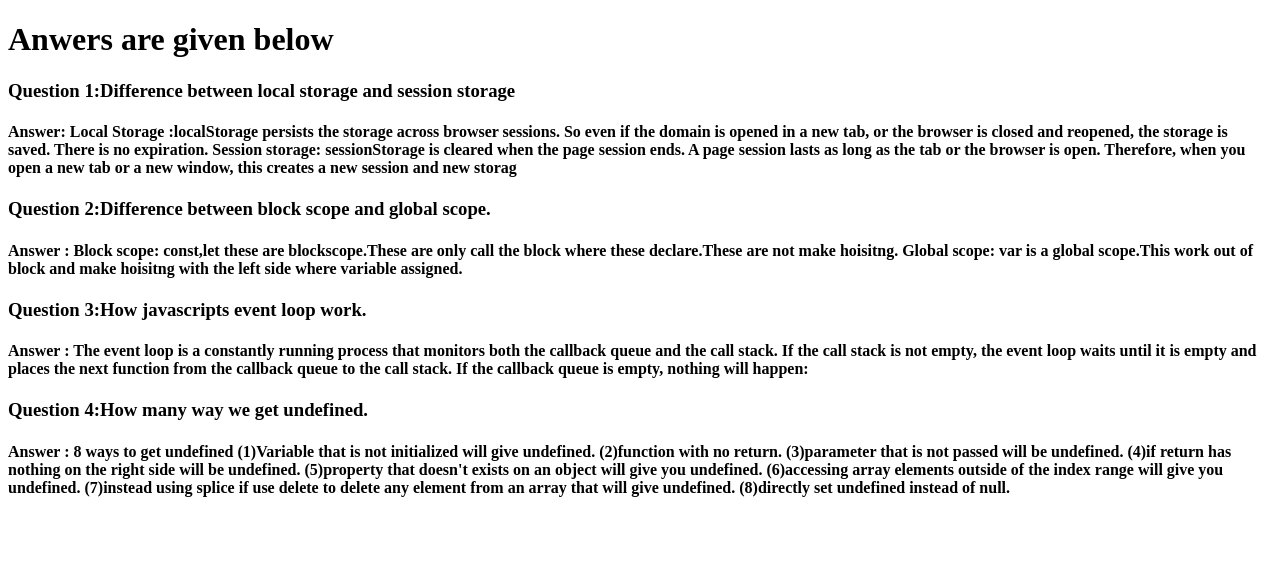
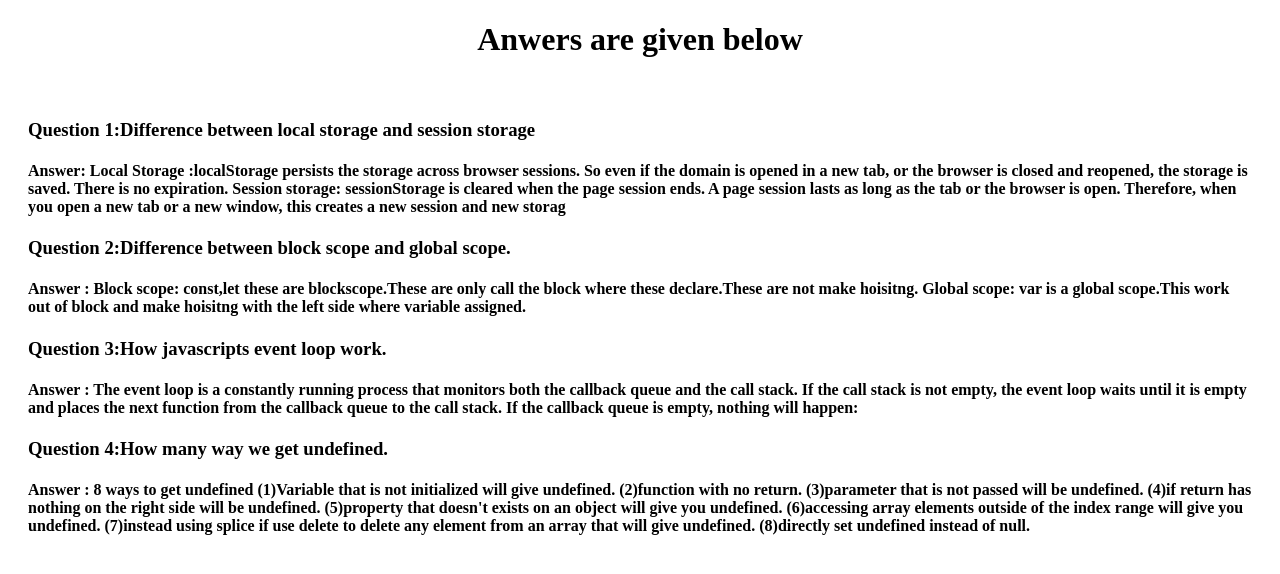
Before and after one commit to chayon8080/Type-Monster, a plain HTML site: page blog.html in a window 1280 px wide. Drawn offline with Linux system fonts and the light colour scheme.

Commit message:
final commit

```diff
--- a/blog.html
+++ b/blog.html
@@ -10,9 +10,9 @@
 
 <body>
     <header>
-        <h1>Anwers are given below</h1>
+        <h1 style="text-align: center;">Anwers are given below</h1>
     </header>
-    <main>
+    <main style="padding: 20px">
         <h3>Question 1:Difference between local storage and session storage</h3>
         <h4>Answer: Local Storage :localStorage persists the storage across browser sessions. So even if the domain is
             opened in a new tab, or the browser is closed and reopened, the storage is saved. There is no expiration.
```
